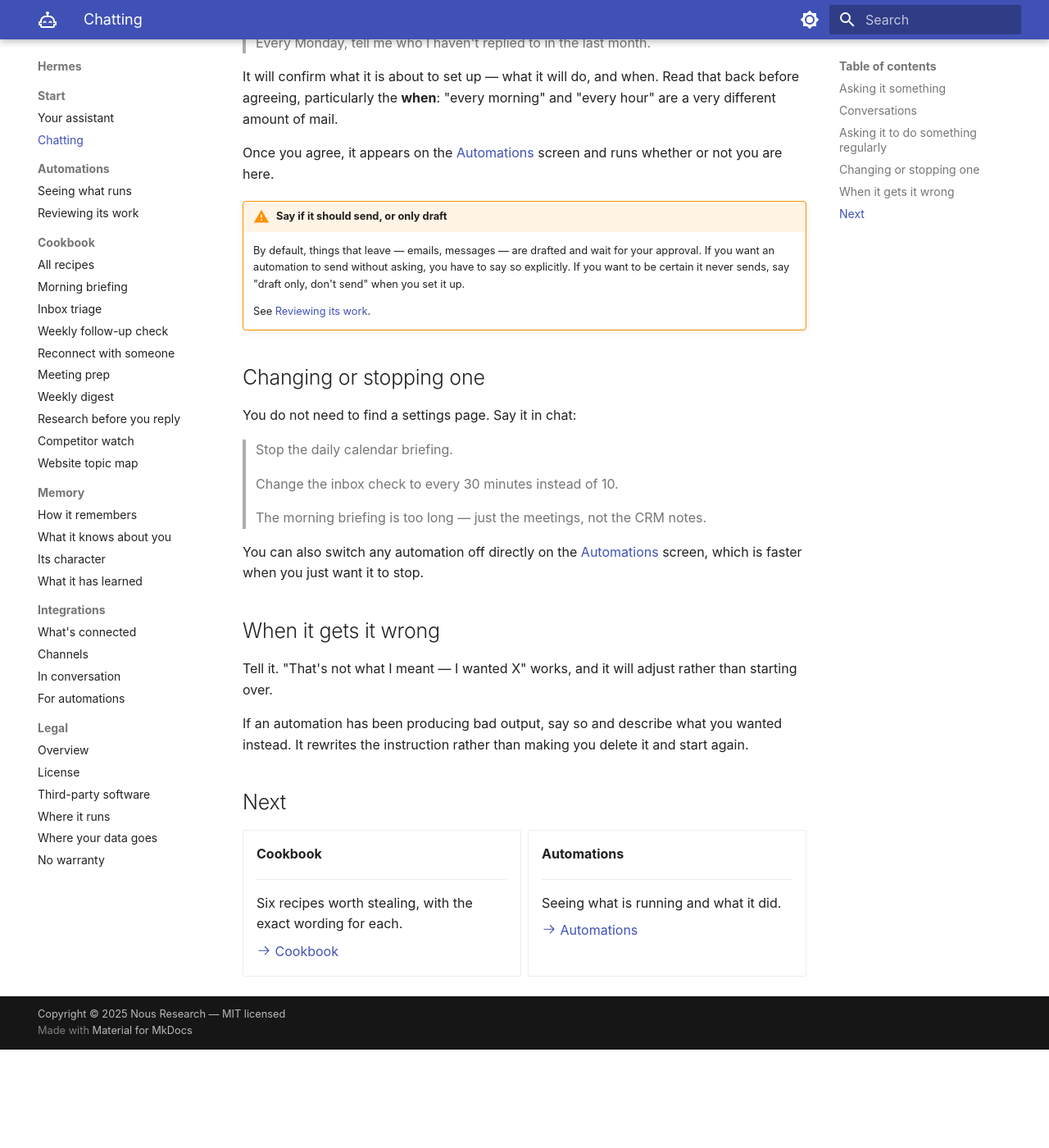
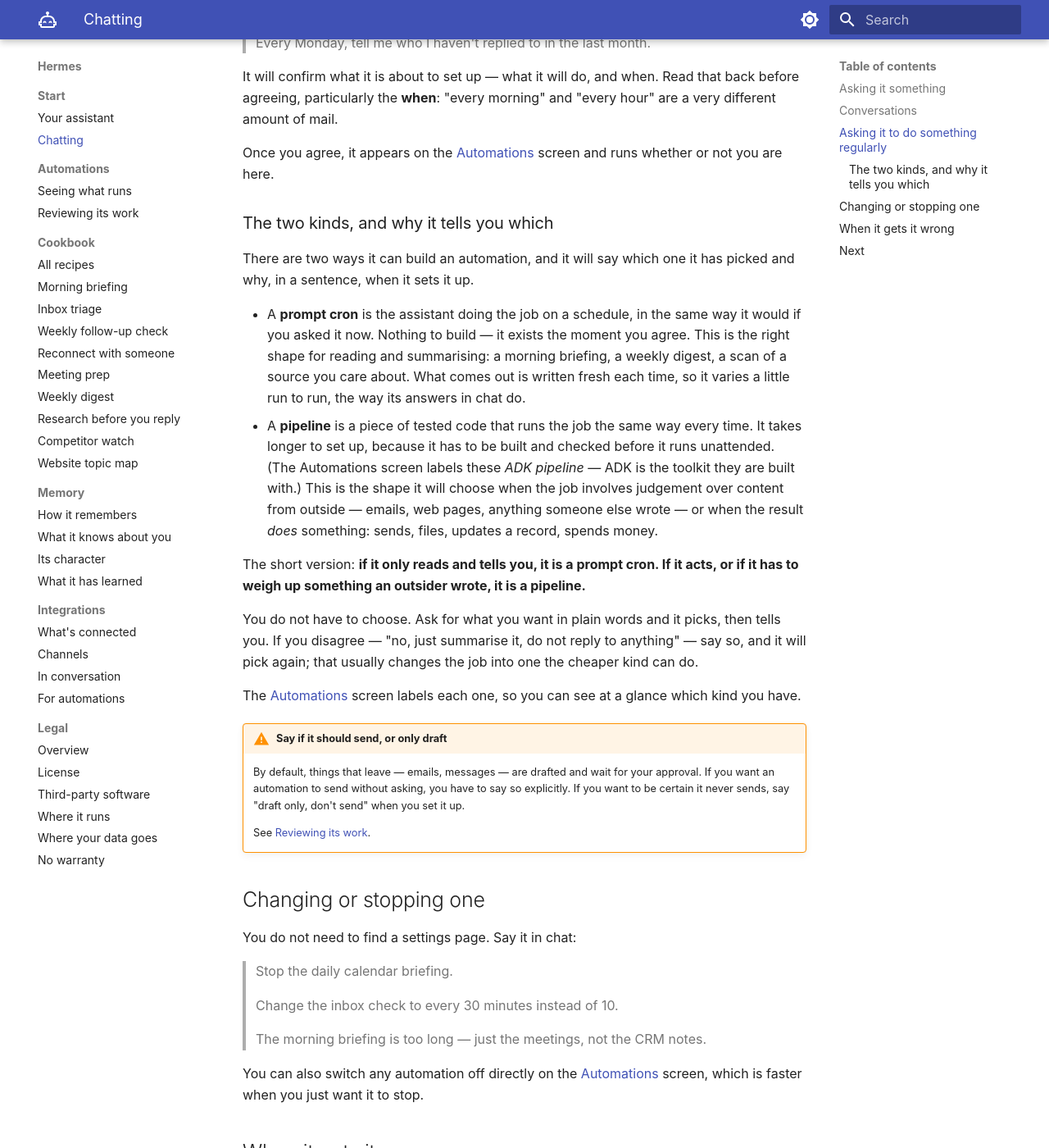
Before and after one commit to FrontAnalyticsInc/steward, an MkDocs documentation site: the page built from docs/chat.md, in a window 1280 px wide and 1400 px high, scrolled down 1276 px. Shown: the whole window at 82% size. Built offline with MkDocs 1.6.1 and Material for MkDocs 9.7.7, drawn with Linux system fonts in a browser that asks for light colours; before the commit the page ends 2556 px from its top, so only the background shows below that.

Commit message:
docs: teach the two kinds of automation, matching what the agent now does
chat.md sold the easy path -- describe it in words and it exists -- while
SOUL.md told the agent that path was almost always wrong, so a client
following the docs was arguing with the assistant. Both tiers are staying,
so chat.md now says there are two, what each is for, and that the
assistant names which one it picked and why. Same line the agent uses: if
it only reads and tells you it is a prompt cron; if it acts, or weighs up
something an outsider wrote, it is a pipeline.

The automations screen's column table went with it -- Where is now Kind,
and it says what the three labels mean.

```diff
--- a/docs/automations/index.md
+++ b/docs/automations/index.md
@@ -18,7 +18,7 @@ Every automation shows five things:
 | **Schedule** | When it runs — "every 10m", "0 7 \* \* \*" (7am daily). |
 | **Status** | Whether it is on, and whether the last run worked. |
 | **Last run** | When it last went. The most useful column on the screen. |
-| **Where** | Whether it is a conversation-style job or a fixed script. |
+| **Kind** | Which of the two kinds it is — a *prompt cron*, an *ADK pipeline*, or a plain *script*. See [the two kinds](../chat.md#the-two-kinds-and-why-it-tells-you-which). |
 
 **Last run is the one to look at.** An automation that is switched on but has not
 run when it should have is the failure you actually want to catch, and it is
--- a/docs/chat.md
+++ b/docs/chat.md
@@ -62,6 +62,36 @@ hour" are a very different amount of mail.
 Once you agree, it appears on the [Automations](automations/index.md) screen and
 runs whether or not you are here.
 
+### The two kinds, and why it tells you which
+
+There are two ways it can build an automation, and it will say which one it has
+picked and why, in a sentence, when it sets it up.
+
+- A **prompt cron** is the assistant doing the job on a schedule, in the same
+  way it would if you asked it now. Nothing to build — it exists the moment you
+  agree. This is the right shape for reading and summarising: a morning
+  briefing, a weekly digest, a scan of a source you care about. What comes out
+  is written fresh each time, so it varies a little run to run, the way its
+  answers in chat do.
+- A **pipeline** is a piece of tested code that runs the job the same way every
+  time. It takes longer to set up, because it has to be built and checked before
+  it runs unattended. (The Automations screen labels these *ADK pipeline* — ADK
+  is the toolkit they are built with.) This is the shape it will choose when
+  the job involves judgement over content from outside — emails, web pages, anything
+  someone else wrote — or when the result *does* something: sends, files,
+  updates a record, spends money.
+
+The short version: **if it only reads and tells you, it is a prompt cron. If it
+acts, or if it has to weigh up something an outsider wrote, it is a pipeline.**
+
+You do not have to choose. Ask for what you want in plain words and it picks,
+then tells you. If you disagree — "no, just summarise it, do not reply to
+anything" — say so, and it will pick again; that usually changes the job into
+one the cheaper kind can do.
+
+The [Automations](automations/index.md) screen labels each one, so you can see
+at a glance which kind you have.
+
 !!! warning "Say if it should send, or only draft"
 
     By default, things that leave — emails, messages — are drafted and wait for
```
